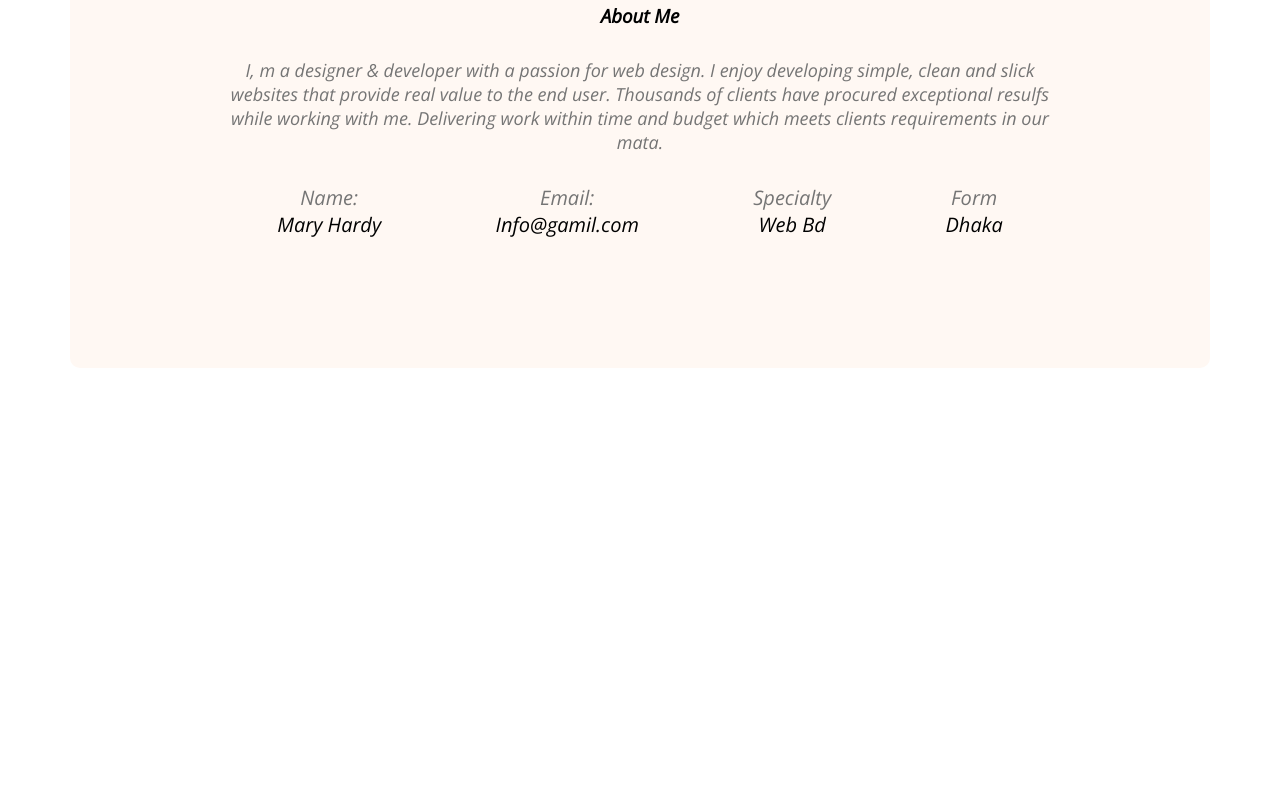
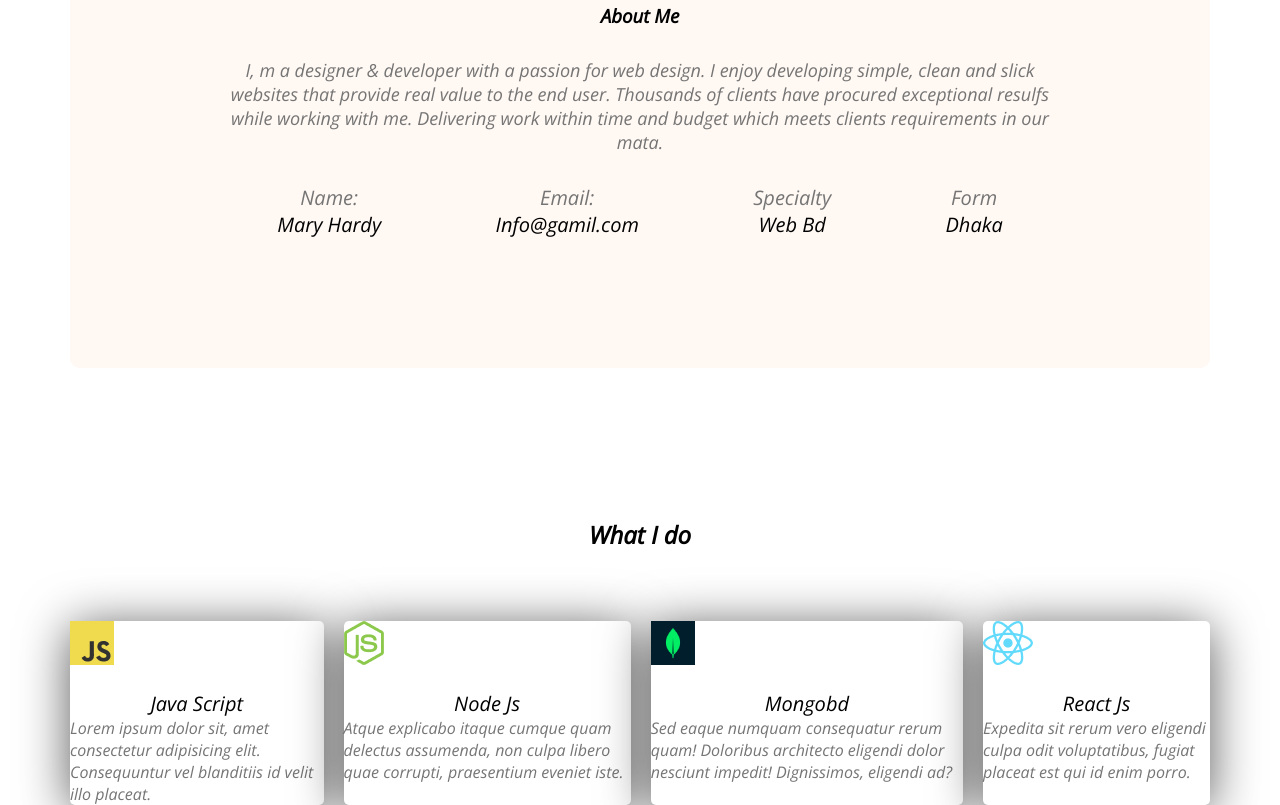
Before and after one commit to rijbe/devolopar-portfoli, a plain HTML site: page index.html in a window 1280 px wide. Shown: the part 1097-1902 px from the top of the page. Before the commit the page ends 1465 px from the top, so only its background shows below. Drawn offline with nearby package versions, Linux system fonts and the light colour scheme.

Commit message:
added to main section

```diff
--- a/index.html
+++ b/index.html
@@ -52,6 +52,32 @@
                 </div>
             </div>
         </section>
+        <!-- what i do section -->
+        <section class="what">
+            <h1 class="tile">What I do</h1>
+            <div class="skills-container">
+                <div class="skills">
+                    <img src="images/icons/js.png" alt="">
+                    <p class="skill-title">Java Script</p>
+                    <p class="skill-description">Lorem ipsum dolor sit, amet consectetur adipisicing elit. Consequuntur vel blanditiis id velit illo placeat.</p>
+                </div>
+                <div class="skills">
+                    <img src="images/icons/nodejs.png" alt="">
+                    <p class="skill-title">Node Js</p>
+                    <p class="skill-description">Atque explicabo itaque cumque quam delectus assumenda, non culpa libero quae corrupti, praesentium eveniet iste.</p>
+                </div>
+                <div class="skills">
+                    <img src="images/icons/mongo.png" alt="">
+                    <p class="skill-title">Mongobd</p>
+                    <p class="skill-description">Sed eaque numquam consequatur rerum quam! Doloribus architecto eligendi dolor nesciunt impedit! Dignissimos, eligendi ad?</p>
+                </div>
+                <div class="skills">
+                    <img src="images/icons/react.png" alt="">
+                    <p class="skill-title">React Js</p>
+                    <p class="skill-description">Expedita sit rerum vero eligendi culpa odit voluptatibus, fugiat placeat est qui id enim porro.</p>
+                </div>
+            </div>
+        </section>
     </main>
 </body>
 </html>
--- a/style.css
+++ b/style.css
@@ -94,3 +94,29 @@ main{
     font-weight: 700px;
     font-size: 20px;
 }
+.what{
+    margin-top: 150px;
+    margin-bottom: ;
+}
+.tile{
+    text-align: center;
+    margin-bottom: 70px;
+}
+.skills{
+    background: #ffffff;
+    box-shadow: 0px 6px 50px rgba(0, 0, 0, 0.66);
+    border-radius: 5px;
+}
+.skills-container{
+    display: flex;
+    gap: 20px;
+}
+.skill-title{
+    text-align: center;
+    font-weight: 700px;
+    font-size: 20px;
+    margin-top: 20px;
+}
+.skill-description{
+    color: #757575;
+}
```
